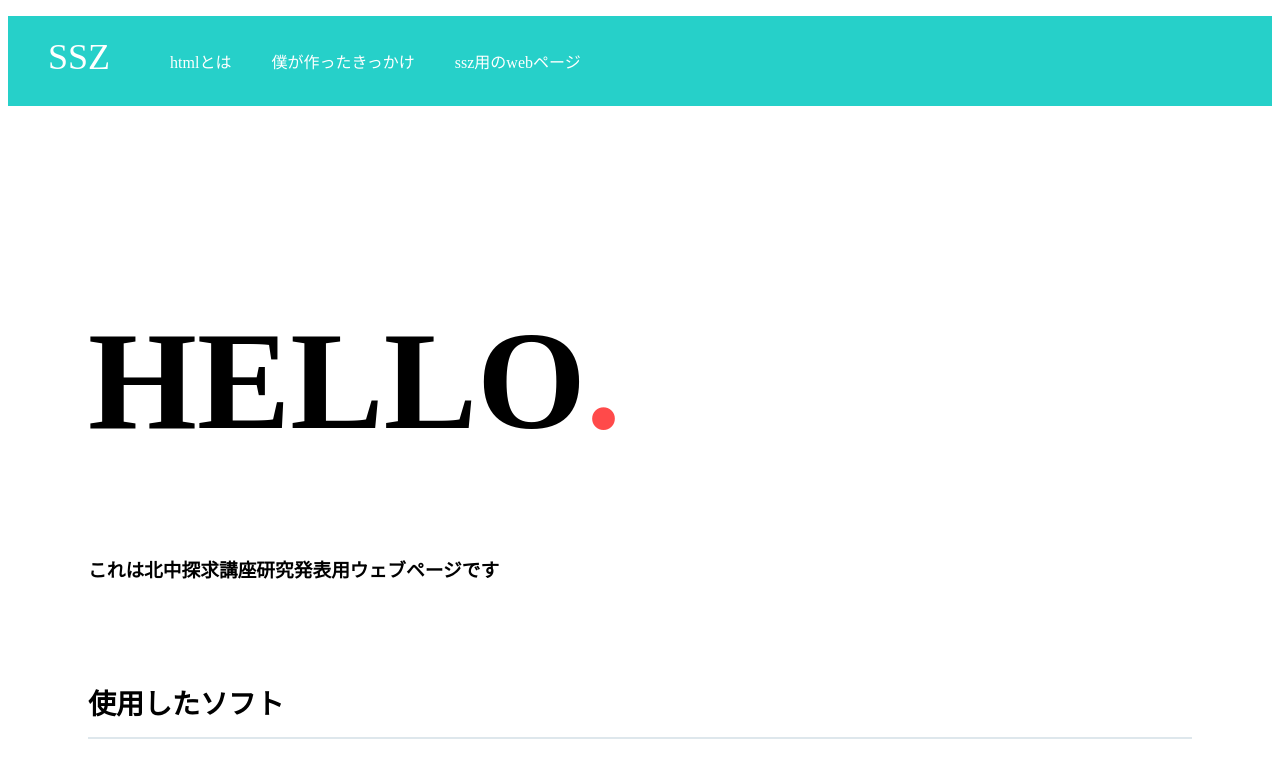
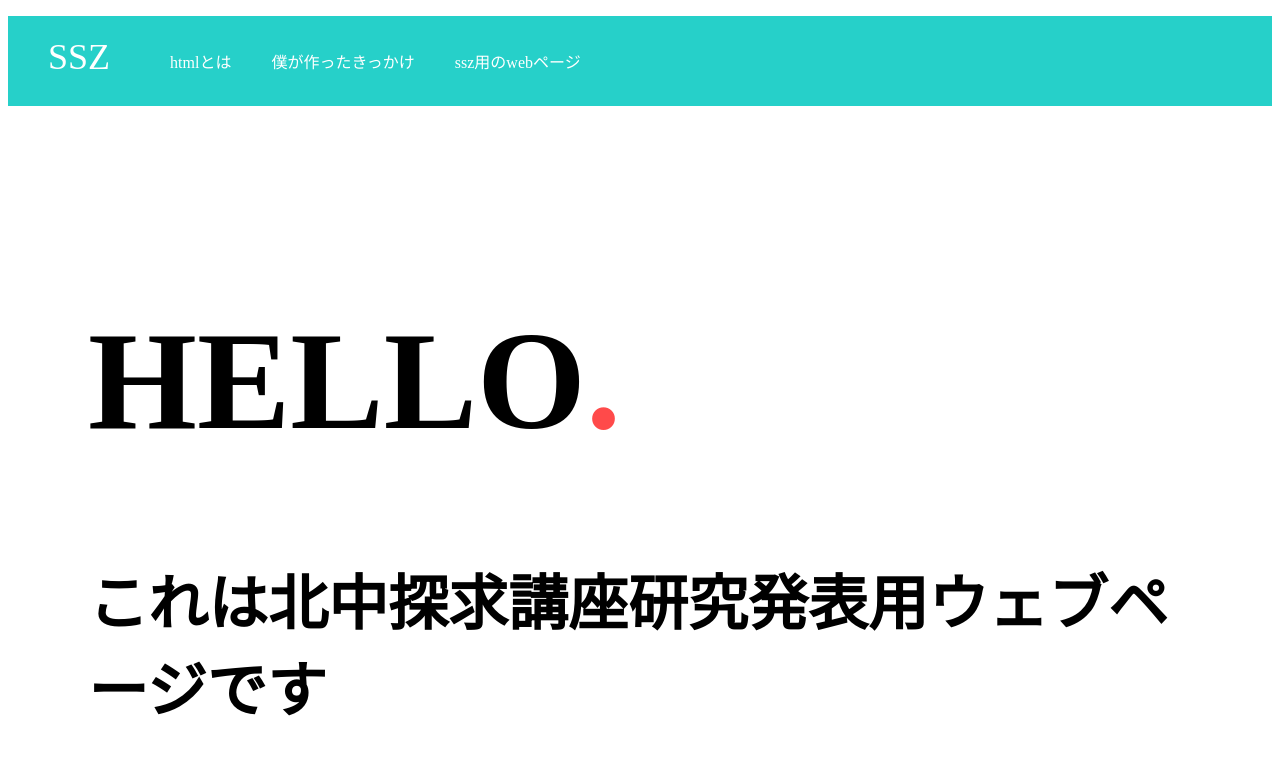
Before and after one commit to umpteen1234/ssz-io, a plain HTML site: page index.html in a window 1280 px wide. Shown: the top 779 px of the page. Drawn offline with Linux system fonts and the light colour scheme.

Commit message:
Update index.html

```diff
--- a/index.html
+++ b/index.html
@@ -20,7 +20,7 @@
     <div class="main">
       <div class="copy-container">
         <h1>HELLO<span>.</span></h1>
-        <h3>これは北中探求講座研究発表用ウェブページです</h3>
+        <h2>これは北中探求講座研究発表用ウェブページです</h2>
       </div>
 
       <div class="contents">
```
